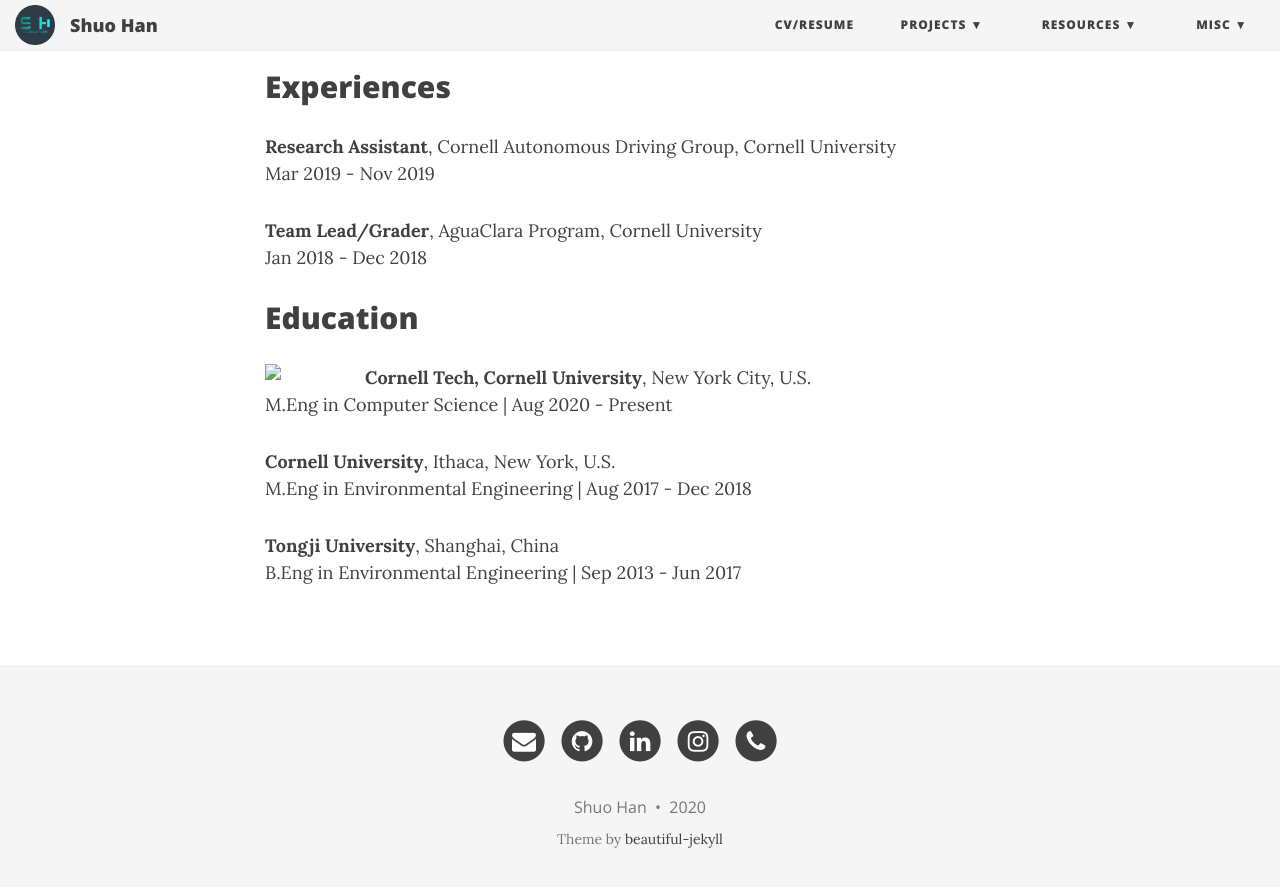
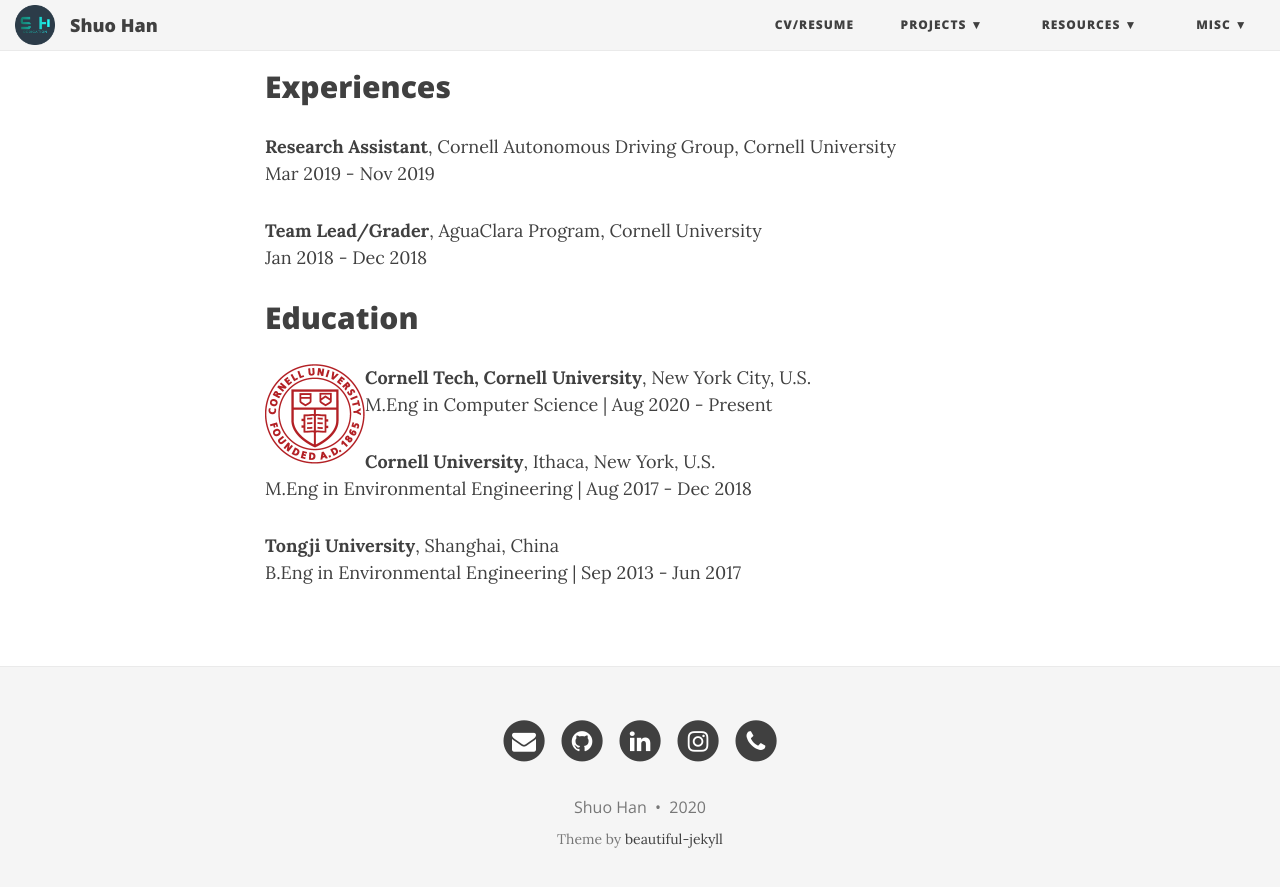
Before and after one commit to sh2439/sh2439.github.io, a Jekyll site: the page built from index.md, in a window 1280 px wide and 900 px high, scrolled down 731 px. Shown: the top 887 px of the window. Built offline with Jekyll 4.4.1, drawn with Linux system fonts in a browser that asks for light colours; nearby versions of some CDN libraries.

Commit message:
add logo

```diff
--- a/index.md
+++ b/index.md
@@ -31,7 +31,7 @@
 |-|-|-|
 |<img src="img/school_logo/cornell.png"> width = "200"| **Cornell Tech, Cornell University**, New York City, U.S.<br> M.Eng in Computer Science, Aug 2020 - Present| -->
 
-<img align="left" src="img/cornell.png" width="100"> **Cornell Tech, Cornell University**, New York City, U.S.<br>
+<img align="left" src="img/school_logo/cornell.png" width="100"> **Cornell Tech, Cornell University**, New York City, U.S.<br>
 M.Eng in Computer Science | Aug 2020 - Present
 
 **Cornell University**, Ithaca, New York, U.S.<br>
```
